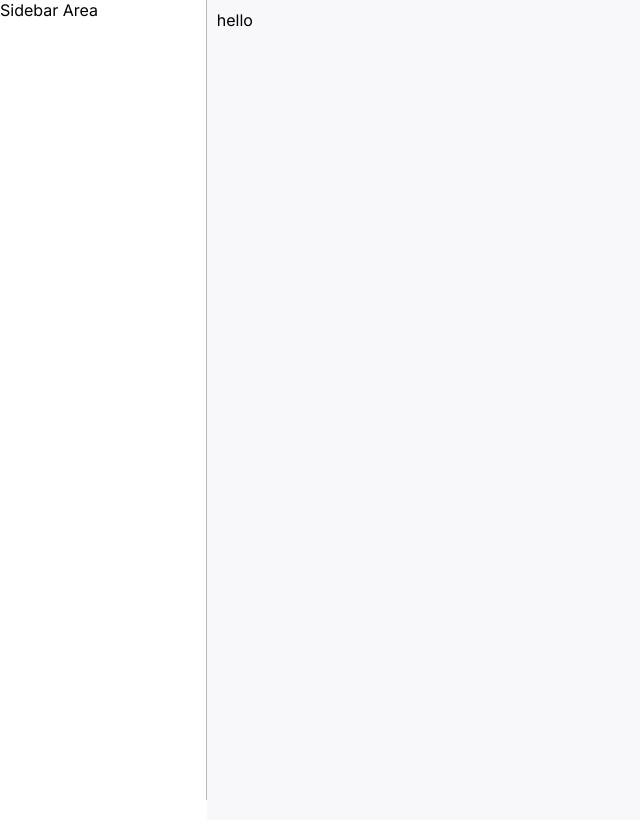
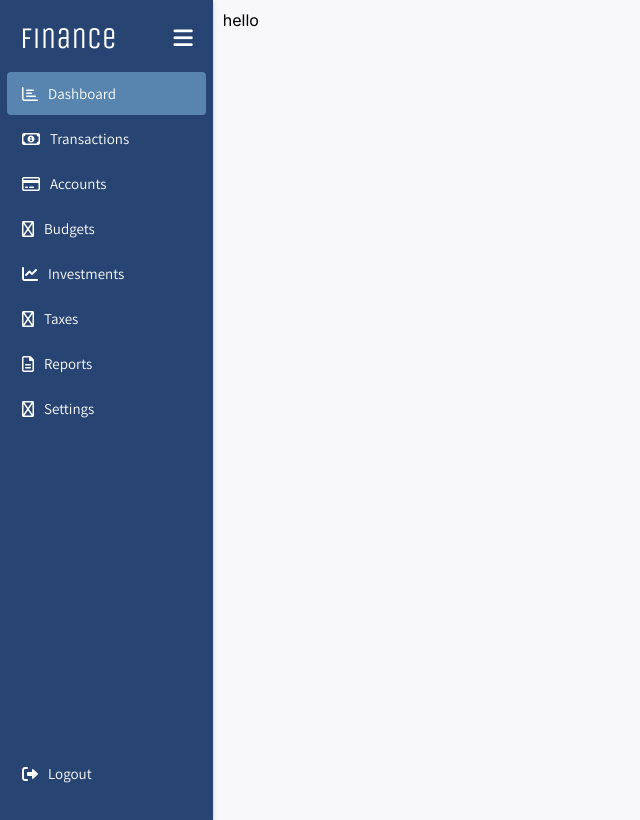
Before and after one commit to joseph-johnson27001/finance-dashboard, a Vue app: page / in a window 1280 px wide. Shown: the whole page, without its empty margins (0-640 px from the left). Built offline with nearby package versions, Linux system fonts and the light colour scheme.

Commit message:
Blue Sidebar layout

```diff
--- a/src/App.vue
+++ b/src/App.vue
@@ -20,6 +20,19 @@ export default {
 
 <style>
 body {
+  margin: 0px !important;
+  scrollbar-width: none;
+  font-family: "Inter", sans-serif;
+  overflow-y: hidden;
+}
+
+::-webkit-scrollbar {
+  display: none;
+}
+</style>
+
+<style scoped>
+body {
   padding: 0;
   margin: 0;
 }
--- a/src/components/Navigation/SideBar.vue
+++ b/src/components/Navigation/SideBar.vue
@@ -1,10 +1,174 @@
 <template>
-  <div class="sidebar">Sidebar Area</div>
+  <div :class="['sidebar', { collapsed }]">
+    <div class="sidebar-title">
+      <h1 v-if="!collapsed">Finance</h1>
+      <i class="fas fa-bars" @click="toggleCollapse"></i>
+    </div>
+    <ul>
+      <li
+        v-for="(item, index) in menuItems"
+        :key="index"
+        :class="getItemClasses(item)"
+        @click="setActive(item.name)"
+      >
+        <i :class="item.icon"></i>
+        <span v-if="!collapsed">{{ item.label }}</span>
+      </li>
+    </ul>
+  </div>
 </template>
+
+<script>
+export default {
+  name: "SideBar",
+  data() {
+    return {
+      activeItem: "dashboard",
+      collapsed: false,
+      menuItems: [
+        { name: "dashboard", label: "Dashboard", icon: "far fa-chart-bar" },
+        {
+          name: "transactions",
+          label: "Transactions",
+          icon: "far fa-money-bill-alt",
+        },
+        { name: "accounts", label: "Accounts", icon: "far fa-credit-card" },
+        { name: "budgets", label: "Budgets", icon: "far fa-wallet" },
+        {
+          name: "investments",
+          label: "Investments",
+          icon: "fas fa-chart-line",
+        },
+        { name: "taxes", label: "Taxes", icon: "far fa-file-invoice-dollar" },
+        { name: "reports", label: "Reports", icon: "far fa-file-alt" },
+        { name: "settings", label: "Settings", icon: "far fa-cog" },
+        { name: "logout", label: "Logout", icon: "fas fa-sign-out-alt" },
+      ],
+    };
+  },
+  methods: {
+    setActive(item) {
+      this.activeItem = item;
+    },
+    toggleCollapse() {
+      this.collapsed = !this.collapsed;
+    },
+    getItemClasses(item) {
+      return {
+        active: this.activeItem === item.name,
+        "logout-item": item.name === "logout",
+      };
+    },
+  },
+};
+</script>
 
 <style scoped>
 .sidebar {
-  width: 250px;
-  border-right: 1px solid #bbb;
+  width: 260px;
+  background-color: #274472;
+  color: #fff;
+  min-height: 100%;
+  max-height: 100vh;
+  padding-top: 20px;
+  position: relative;
+  z-index: 10;
+  font-size: 15px;
+  box-shadow: rgba(50, 50, 93, 0.25) 0px 2px 5px -1px,
+    rgba(0, 0, 0, 0.3) 0px 1px 3px -1px;
+  display: flex;
+  flex-direction: column;
+  justify-content: space-between;
+  transition: width 0.3s ease;
+  overflow-y: scroll;
+  font-family: "Assistant";
+}
+
+.sidebar.collapsed {
+  width: 80px;
+  padding-top: 30px;
+}
+
+.sidebar-title {
+  padding: 0 20px;
+  display: flex;
+  justify-content: space-between;
+  align-items: center;
+}
+
+.sidebar-title h1 {
+  font-family: "Unica One", sans-serif;
+  font-weight: 400;
+  margin: 0;
+  color: #fff;
+}
+
+.sidebar-title i {
+  cursor: pointer;
+  font-size: 22px;
+}
+
+.sidebar ul {
+  list-style: none;
+  padding: 0;
+  flex-grow: 1;
+  display: flex;
+  flex-direction: column;
+}
+
+.sidebar ul li {
+  padding: 12px 10px;
+  cursor: pointer;
+  border-radius: 4px;
+  margin: 1px 7px;
+  display: flex;
+  align-items: center;
+  transition: background-color 0.3s ease;
+}
+
+.sidebar ul li.logout-item {
+  margin-top: auto;
+  margin-bottom: 10px;
+}
+
+.sidebar ul li:hover {
+  background-color: #5885af;
+}
+
+.sidebar ul li.logout-item:hover i {
+  color: #ff4d4f;
+}
+
+.sidebar ul li.active {
+  background: #5885af;
+  color: white;
+}
+
+.sidebar ul li i {
+  margin-right: 10px;
+  margin-left: 5px;
+  font-size: 16px;
+}
+
+.sidebar ul li.active i {
+  color: white;
+}
+
+.sidebar.collapsed ul li,
+.sidebar.collapsed .sidebar-title {
+  justify-content: center;
+}
+
+.sidebar.collapsed ul li i {
+  margin: 0;
+  padding: 12px;
+  font-size: 18px;
+}
+
+@media (max-width: 699px) {
+  .sidebar,
+  .sidebar.collapsed {
+    display: none;
+  }
 }
 </style>
--- /dev/null
+++ b/src/components/Navigation/TopNav.vue
@@ -0,0 +1,5 @@
+<template>
+  <div>TOP</div>
+</template>
+
+<style scoped></style>
```
